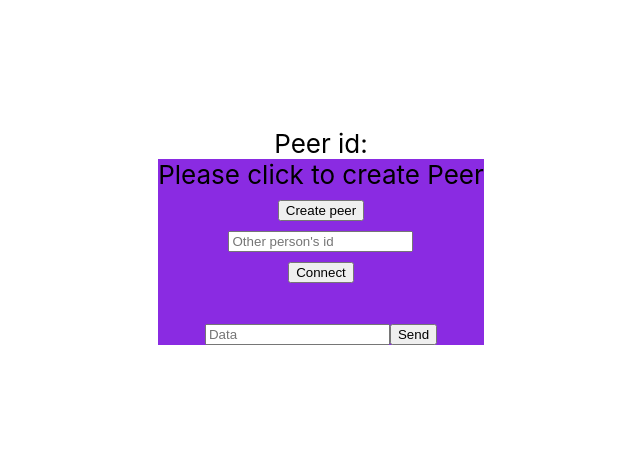
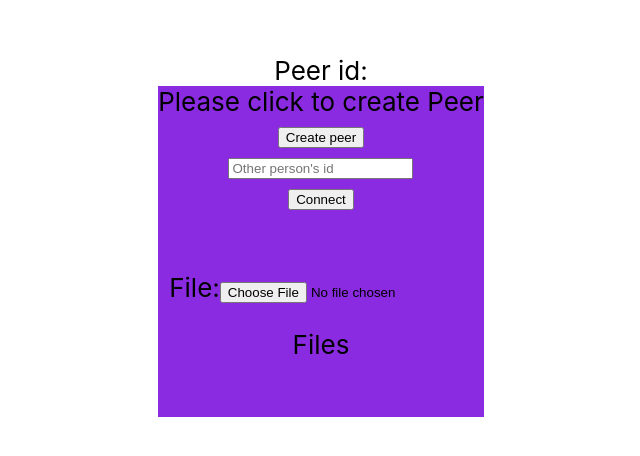
Before and after one commit to willGuimont/PearTransfer, a React (Create React App) app: page / in a window 1280 px wide. Shown: the part 164-620 px from the top of the page, without its empty margins (319-959 px from the left). Built offline with nearby package versions, Linux system fonts and the light colour scheme.

Commit message:
simple file transfert

```diff
--- a/package.json
+++ b/package.json
@@ -12,6 +12,7 @@
     "@types/react": "^16.14.3",
     "@types/react-dom": "^16.9.10",
     "@types/react-redux": "^7.1.16",
+    "@types/uuid": "^8.3.0",
     "fp-ts": "^2.9.5",
     "peerjs": "^1.3.1",
     "react": "^17.0.1",
--- a/src/features/transfer/Transfer.tsx
+++ b/src/features/transfer/Transfer.tsx
@@ -3,18 +3,29 @@ import { useSelector, useDispatch, connect } from 'react-redux';
 import {
   selectId,
   selectConnections,
+  selectFiles,
   newPeer,
   connectTo,
-  sendData,
+  sendFile,
 } from './transferSlice';
 import styles from './Transfer.module.css';
 
 export function Transfer() {
   const id = useSelector(selectId);
   const connections = useSelector(selectConnections);
+  const files = useSelector(selectFiles);
   const dispatch = useDispatch();
   const [peerConnectionId, setPeerConnectionId] = useState("");
   const [data, setData] = useState("");
+
+  let handleFiles = async (files: FileList | null) => {
+    if (files != null) {
+      let file = files.item(0)
+      if (file != null) {
+        dispatch(sendFile(connections, file));
+      }
+    }
+  }
 
   return (
     <div>
@@ -34,10 +45,19 @@ export function Transfer() {
         <br />
         {connections.map((x, i) => <div key={i}>{x}</div>)}
         <br />
-        <input type="text" placeholder="Data" onChange={e => setData(e.target.value)} />
-        <button onClick={e => dispatch(sendData(peerConnectionId, data))}>
-          Send
-        </button>
+        <br />
+        <label>
+          File:
+            <input type="file" onChange={e => handleFiles(e.target.files)} />
+        </label>
+        <br />
+        <p>Files</p>
+        <br />
+          {files.map((x, i) =>
+              <div key={x.id}>
+                <a href={x.url} download={x.name}>{x.name}</a>
+              </div>
+          )}
       </div>
     </div>
   );
--- a/src/features/transfer/transferSlice.ts
+++ b/src/features/transfer/transferSlice.ts
@@ -1,15 +1,41 @@
 import { createSlice, PayloadAction } from '@reduxjs/toolkit';
 import * as peer from '../../peer/peer'
 import { AppThunk, RootState } from '../../app/store';
+import { v4 as uuidv4 } from 'uuid';
+
+export class FileDescription {
+  name: string;
+  url: string;
+
+  constructor(name: string, url: string) {
+    this.name = name;
+    this.url = url;
+  }
+}
+
+class FileInformation {
+  id: string;
+  name: string;
+  url: string;
+
+  constructor(id: string, name: string, url: string) {
+    this.id = id;
+    this.name = name;
+    this.url = url;
+  }
+}
+
 
 interface TransferState {
   id: string,
   connections: Array<string>,
+  files: Array<FileInformation>
 }
 
 const initialState: TransferState = {
   id: "",
   connections: [],
+  files: []
 };
 
 export const transferSlice = createSlice({
@@ -21,17 +47,28 @@ export const transferSlice = createSlice({
     },
     newConnection: (state, action: PayloadAction<string>) => {
       state.connections.push(action.payload);
+    },
+    disconnect: (state) => {
+      state.connections = [];
+      state.id = "";
+    },
+    addFile: (state, action: PayloadAction<FileDescription>) => {
+      let fileDescription = action.payload;
+      let fileId = uuidv4();
+      let file = new FileInformation(fileId, fileDescription.name, fileDescription.url);
+      state.files.push(file);
     }
   },
 });
 
-export const { setId, newConnection } = transferSlice.actions;
+export const { setId, newConnection, disconnect, addFile } = transferSlice.actions;
 
 export const newPeer = (): AppThunk => dispatch => peer.newPeer(dispatch);
 export const connectTo = (id: string): AppThunk => dispatch => peer.connectTo(id, dispatch);
-export const sendData = (id: string, data: string): AppThunk => dispatch => peer.sendData(id, data);
+export const sendFile = (ids: Array<string>, file: File): AppThunk => dispatch => peer.sendFile(ids, file, dispatch);
 
 export const selectId = (state: RootState) => state.transfer.id;
-export const selectConnections = (state: RootState) => state.transfer.connections
+export const selectConnections = (state: RootState) => state.transfer.connections; // TODO might want to use Peer.listAllPeers
+export const selectFiles = (state: RootState) => state.transfer.files;
 
 export default transferSlice.reducer;
--- a/src/peer/peer.ts
+++ b/src/peer/peer.ts
@@ -1,21 +1,28 @@
 import Peer from "peerjs";
 import { AnyAction } from "redux";
 import { ThunkDispatch } from "redux-thunk";
-import { setId, newConnection } from '../features/transfer/transferSlice'
+import { FileDescription, setId, newConnection, disconnect, addFile, selectConnections } from '../features/transfer/transferSlice'
 
 export var peer: Peer | undefined;
 let connections = new Map<string, Peer.DataConnection>();
+
+function onReceiveData(data: any, dispatch: ThunkDispatch<{}, {}, AnyAction>) {
+  console.log(`Received data ${data}`);
+  var blob = new Blob([data.file], { type: data.filetype });
+  var url = URL.createObjectURL(blob);
+  var fileName = data.filename;
+
+  let fileDescription = new FileDescription(fileName, url);
+  dispatch(addFile(fileDescription));
+}
 
 function registerNewConnection(conn: Peer.DataConnection, dispatch: ThunkDispatch<{}, {}, AnyAction>) {
   console.log(`Registering ${conn.peer}`)
   let id = conn.peer;
 
-    conn.on('data', (data) => {
-        console.log(data);
-    });
+  conn.on('data', data => onReceiveData(data, dispatch));
   conn.on('open', () => {
-        conn.send('hello!');
-        console.log(conn);
+    console.log('New connection opened');
   });
 
   connections.set(id, conn);
@@ -23,13 +30,17 @@ function registerNewConnection(conn: Peer.DataConnection, dispatch: ThunkDispatc
 }
 
 export function newPeer(dispatch: ThunkDispatch<{}, {}, AnyAction>) {
-    peer = new Peer();
+  console.log('New peer');
+  peer = new Peer(); // TODO custom id
   peer.on("open", id => {
     dispatch(setId(id));
   });
   peer.on('connection', (conn) => {
     registerNewConnection(conn, dispatch);
   });
+  peer.on("close", () => {
+    dispatch(disconnect())
+  })
 }
 
 export function connectTo(id: string, dispatch: ThunkDispatch<{}, {}, AnyAction>) {
@@ -40,10 +51,16 @@ export function connectTo(id: string, dispatch: ThunkDispatch<{}, {}, AnyAction>
   }
 }
 
-export function sendData(id: string, data: string) {
-    let conn = connections.get(id);
+export function sendFile(connectionIds: Array<string>, file: File, dispatch: ThunkDispatch<{}, {}, AnyAction>) {
+  connectionIds.map(connId => {
+    let conn = connections.get(connId);
     if (conn != undefined) {
-        console.log(`Sending ${data}`)
-        conn.send(data);
+      console.log(`Sending file ${file.name} to ${connId}`);
+      conn.send({
+        file: file,
+        filename: file.name,
+        filetype: file.type
+      })
+    };
+  });
 }
-}
```
Also changed, not shown: 1 other file (tests, documents, lock files or other folders). Lines whose indentation alone changed are shown as unchanged.
